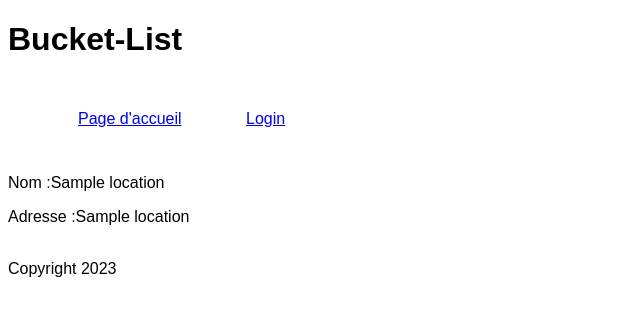
After one commit to Aimhix/sortir, a Symfony app: template templates/backoffice/back_office_location.html.twig in a window 1280 px wide. The commit adds this page. Shown: the top 316 px of the page, without its empty margins (0-640 px from the left). Run offline with Twig, Linux system fonts and the light colour scheme; the template is opened without the code that fills it: most values are stand-ins (such as "Sample title", 1, 10 or a date in 2020); some libraries are stand-ins or nearby versions.

Commit message:
Ajout de la fonctionalité pour gerer les lieux dans le backoffice (pas terminé)

```diff
--- a/templates/backoffice/back_office.html.twig
+++ b/templates/backoffice/back_office.html.twig
@@ -5,7 +5,10 @@
 {% block body %}
 
     <a href="{{ path('app_users_management') }}">Gestion Users</a>
+    <br>
     <a href="{{ path('app_city_management') }}">Gestion des Villes</a>
+    <br>
+    <a href="{{ path('app_location_management') }}">Gestion des Lieux</a>
 
 
 {% endblock %}
--- /dev/null
+++ b/templates/backoffice/back_office_location.html.twig
@@ -0,0 +1,13 @@
+{% extends 'base.html.twig' %}
+
+{% block title %}BackOfficeLieux {{ parent() }}{% endblock %}
+
+{% block body %}
+
+    {% for location in locations %}
+        <p>Nom :{{ location.name }}</p>
+        <p>Adresse :{{ location.streetName }}</p>
+        <br>
+    {% endfor %}
+
+{% endblock %}
```
Also changed, not shown: src/Controller/BackOfficeController.php (+16 -0 lines).
